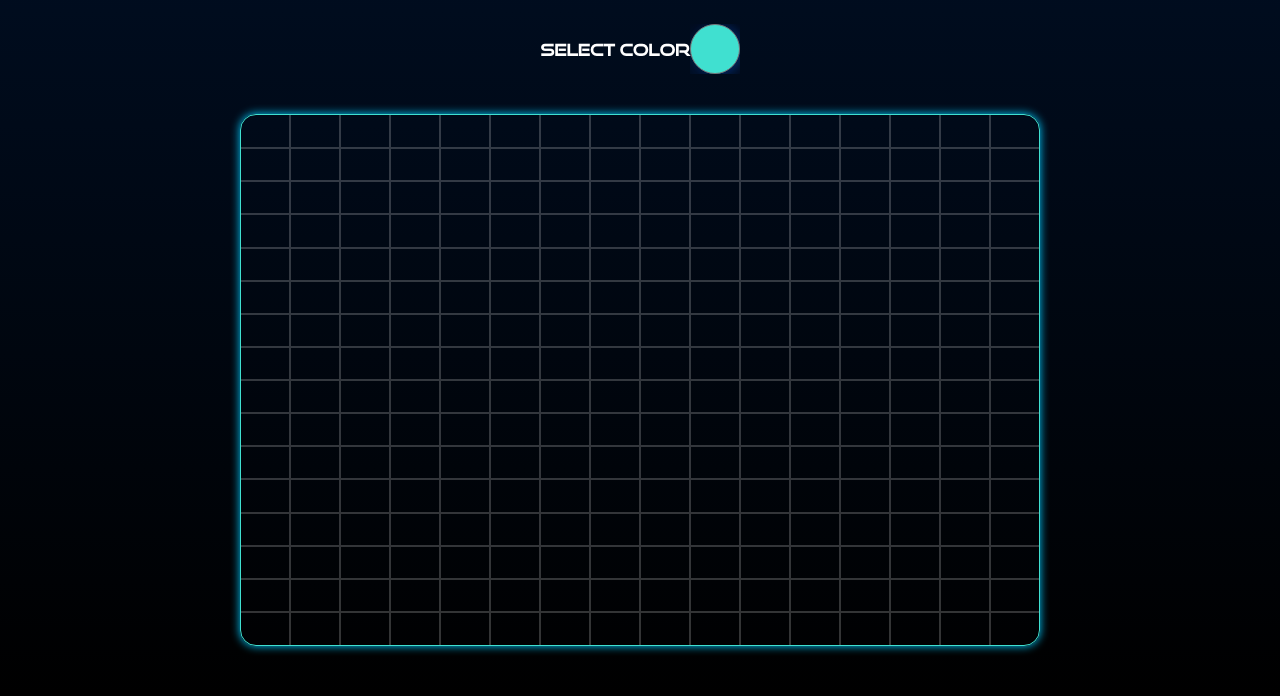
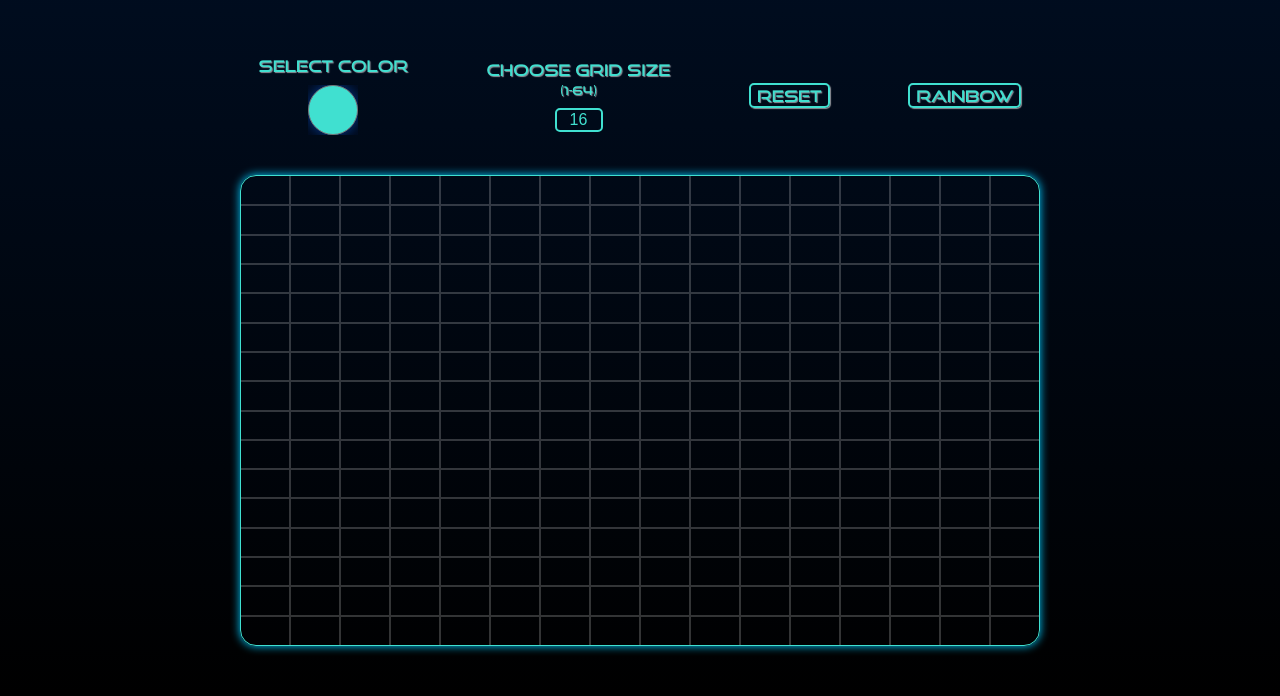
Before and after one commit to alleizon/etch-a-sketch, a plain HTML site: page index.html in a window 1280 px wide. Shown: the part 104-800 px from the top of the page. Drawn offline with Linux system fonts and the light colour scheme.

Commit message:
added button styling + number inputs styling

```diff
--- a/index.html
+++ b/index.html
@@ -6,14 +6,22 @@
     <meta name="viewport" content="width=device-width, initial-scale=1.0">
     <link rel="stylesheet" href="styles.css">
     <script src="main.js" defer></script>
-    <title>Etch-a-sketch</title>
+    <title>Etch-a-Sketch</title>
 </head>
 <body>
     <div class="container">
         <h1>Etch-a-Sketch</h1>
         <div class="panel-container">
-            <label for="background-color">Select color</label>
-            <input id="color-picker" type="color" value="#40e0d0">
+            <div class="panel-wrapper">
+                <label for="color-picker">Select color</label>
+                <input id="color-picker" type="color" value="#40e0d0">
+            </div>
+            <div class="panel-wrapper">
+                <label for="grid-size">Choose grid size <br> <span>(1-64)</span></label>
+                <input id="grid-size" type="number" value="16" min="1" max="64" required>
+            </div>
+            <button class="btn">Reset</button>
+            <button class="btn">Rainbow</button>
         </div>
         <div class="pad-wrapper">
             <div class="pad-container">
--- a/styles.css
+++ b/styles.css
@@ -3,9 +3,13 @@
     src: url("fonts/good\ times\ rg.otf") format("opentype");
 }
 
+*:focus {
+    outline: none;
+}
+
 * {
     box-sizing: border-box;
-    color:white;
+    color:turquoise;
 }
 
 input[type="color"]::-webkit-color-swatch-wrapper {
@@ -14,8 +18,7 @@ input[type="color"]::-webkit-color-swatch-wrapper {
 
 #color-picker::-webkit-color-swatch {
     border-radius: 50%;
-    /* border: 2px solid #ffffffb2; */
-    box-shadow: 4px 0px 8px 0 rgba(15, 100, 255, 0.2), 0 6px 20px 0 rgba(15, 100, 255, 0.19);
+    box-shadow: 0 0 8px 0 rgba(15, 100, 255, 0.3), 0 0 20px 0 rgba(15, 100, 255, 0.29);
 }
 
 body {
@@ -31,9 +34,11 @@ body {
 }
 
 h1 {
-    margin:0;
+    margin: 0;
+    margin-bottom: 1em;
     padding:0;
     text-align: center;
+    text-shadow: 2px 2px 1px white;
 }
 
 .container,
@@ -69,6 +74,13 @@ h1 {
     margin: 0px 20px;
 }
 
+.panel-container {
+    gap: 20px;
+    justify-content: space-evenly;
+    text-shadow: 1px 1px 1px #ffffff8c;
+    font-size: 1em;
+}
+
 .row {
     display:flex;
     flex: 1;
@@ -100,11 +112,58 @@ input#color-picker {
 
 #color-picker:hover {
     cursor: pointer;
-
 }
-
-
 
 label[for="background-color"] {
     font-weight: 600;
 }
+
+.panel-wrapper {
+    display:flex;
+    flex-direction: column;
+    align-items: center;
+    gap: 10px;
+}
+
+label[for="grid-size"] span {
+    font-size: 0.75em;
+}
+
+label[for="grid-size"] {
+    text-align: center;
+}
+
+#grid-size {
+    text-align: center;
+    background-color: transparent;
+    border: 2px solid turquoise;
+    border-radius: 5px;
+    font-size: 1em;
+    color: turquoise;
+    appearance: none;
+}
+
+.btn {
+    font-family: "Good Times", 'Arial Narrow', Arial, sans-serif;
+    font-size: 1em;
+    background: none;
+    border: 2px solid turquoise;
+    border-radius: 5px;
+    text-shadow: 1px 1px 1px #ffffff8c;
+    box-shadow: 1px 1px 1px #ffffff8c;
+    transition: all .2s linear;
+}
+
+.btn:hover {
+    cursor: pointer;
+    transform: scale(1.2);
+}
+
+.btn:active {
+    transition: scale 0.2s;
+    transform: scale(1.2) translateY(2px);
+}
+
+input[type=number]::-webkit-inner-spin-button {
+    -webkit-appearance: none;
+  }
```
